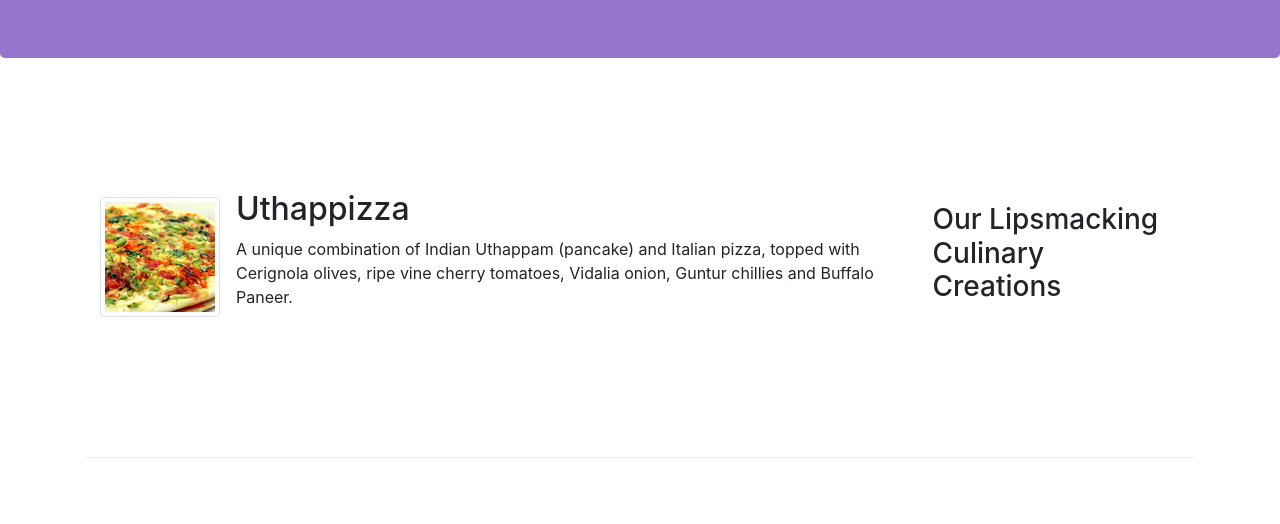
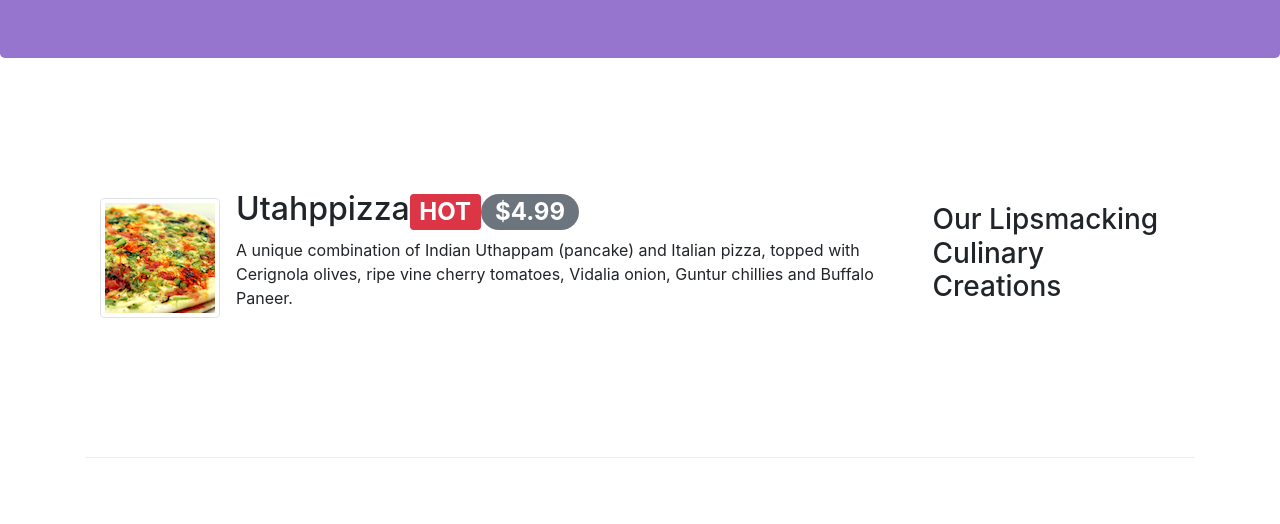
Before and after one commit to jaybytez/conFusion, a website: page index.html in a window 1280 px wide. Shown: the part 276-800 px from the top of the page. Drawn offline with nearby package versions, Linux system fonts and the light colour scheme.

Commit message:
Intro. to Bootstrap

```diff
--- a/index.html
+++ b/index.html
@@ -57,7 +57,7 @@
                     <img class="d-flex mr-3 img-thumbnail align-self-center"
                             src="img/uthappizza.png" alt="Uthappizza">
                     <div class="media-body">
-                        <h2 class="mt-0">Uthappizza</h2>
+                        <h2 class="mt-0">Utahppizza<span class="badge badge-danger">HOT</span><span class="badge badge-pill badge-secondary">$4.99</span></h2>
                         <p class="d-none d-sm-block">A unique combination of Indian Uthappam (pancake) and
                             Italian pizza, topped with Cerignola olives, ripe vine
                             cherry tomatoes, Vidalia onion, Guntur chillies and
```
